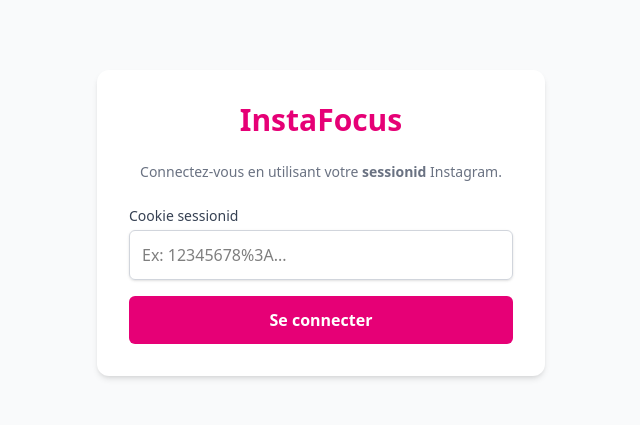
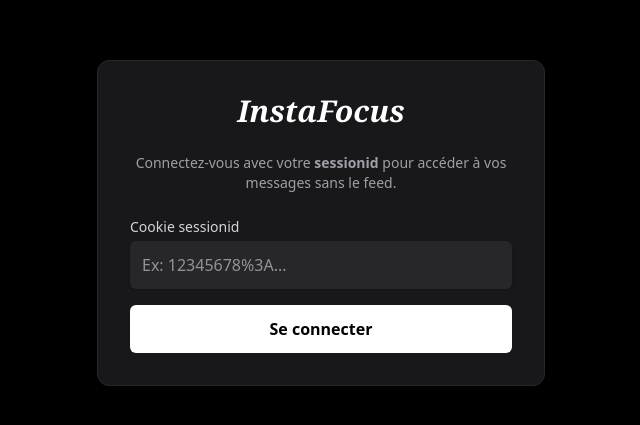
Before and after one commit to Haitamuu/anti-scroll, a Next.js app: page / in a window 1280 px wide. Shown: the part 177-602 px from the top of the page, without its empty margins (319-959 px from the left). Built offline with nearby package versions, Linux system fonts and the light colour scheme.

Commit message:
Dark mode + headers Sec-Fetch

```diff
--- a/src/app/api/messages/route.ts
+++ b/src/app/api/messages/route.ts
@@ -7,7 +7,6 @@
     return NextResponse.json({ error: 'Session ID is required' }, { status: 401 });
   }
 
-  // Astuce : un faux csrftoken fonctionne souvent si on le met à la fois dans le cookie et le header
   const dummyCsrf = 'dummy_csrf_token_12345';
 
   try {
@@ -18,20 +17,23 @@
         'X-ASBD-ID': '129477',
         'X-CSRFToken': dummyCsrf,
         'X-Requested-With': 'XMLHttpRequest',
+        'Origin': 'https://www.instagram.com',
+        'Referer': 'https://www.instagram.com/direct/inbox/',
+        'Sec-Fetch-Dest': 'empty',
+        'Sec-Fetch-Mode': 'cors',
+        'Sec-Fetch-Site': 'same-origin',
         'Cookie': `sessionid=${sessionId}; csrftoken=${dummyCsrf}`
       }
     });
 
     if (!response.ok) {
       const text = await response.text();
-      console.error("Erreur IG:", response.status, text);
       return NextResponse.json({ error: `Erreur IG ${response.status}`, details: text }, { status: response.status });
     }
 
     const data = await response.json();
     return NextResponse.json(data);
   } catch (error: any) {
-    console.error("Erreur Interne:", error);
     return NextResponse.json({ error: 'Internal server error', details: error.message }, { status: 500 });
   }
 }
--- a/src/app/api/stories/route.ts
+++ b/src/app/api/stories/route.ts
@@ -17,6 +17,11 @@
         'X-ASBD-ID': '129477',
         'X-CSRFToken': dummyCsrf,
         'X-Requested-With': 'XMLHttpRequest',
+        'Origin': 'https://www.instagram.com',
+        'Referer': 'https://www.instagram.com/',
+        'Sec-Fetch-Dest': 'empty',
+        'Sec-Fetch-Mode': 'cors',
+        'Sec-Fetch-Site': 'same-origin',
         'Cookie': `sessionid=${sessionId}; csrftoken=${dummyCsrf}`
       }
     });
--- a/src/app/globals.css
+++ b/src/app/globals.css
@@ -1,5 +1,6 @@
 @import "tailwindcss";
 
 body {
-  background-color: #f9fafb;
+  background-color: #000000;
+  color: #ffffff;
 }
--- a/src/app/page.tsx
+++ b/src/app/page.tsx
@@ -82,25 +82,25 @@
 
   if (!isLogged) {
     return (
-      <div className="min-h-screen flex items-center justify-center bg-gray-50 p-4">
-        <div className="bg-white p-8 rounded-xl shadow-md w-full max-w-md">
-          <h1 className="text-3xl font-bold text-center text-pink-600 mb-6">InstaFocus</h1>
-          <p className="text-gray-500 mb-6 text-sm text-center">
-            Connectez-vous en utilisant votre <b>sessionid</b> Instagram.
+      <div className="min-h-screen flex items-center justify-center bg-black p-4 text-white">
+        <div className="bg-zinc-900 border border-zinc-800 p-8 rounded-xl shadow-lg w-full max-w-md">
+          <h1 className="text-3xl font-bold text-center text-white mb-6 font-serif italic">InstaFocus</h1>
+          <p className="text-zinc-400 mb-6 text-sm text-center">
+            Connectez-vous avec votre <b>sessionid</b> pour accéder à vos messages sans le feed.
           </p>
           <form onSubmit={handleLogin} className="space-y-4">
             <div>
-              <label className="block text-sm font-medium text-gray-700">Cookie sessionid</label>
+              <label className="block text-sm font-medium text-zinc-300">Cookie sessionid</label>
               <input
                 type="password"
                 value={sessionId}
                 onChange={(e) => setSessionId(e.target.value)}
-                className="mt-1 block w-full rounded-md border-gray-300 shadow-sm p-3 border focus:border-pink-500 focus:ring-pink-500"
+                className="mt-1 block w-full rounded-md bg-zinc-800 border-zinc-700 text-white shadow-sm p-3 focus:border-white focus:ring-white"
                 placeholder="Ex: 12345678%3A..."
                 required
               />
             </div>
-            <button type="submit" className="w-full bg-pink-600 text-white p-3 rounded-md font-semibold hover:bg-pink-700">
+            <button type="submit" className="w-full bg-white text-black p-3 rounded-md font-bold hover:bg-gray-200 transition-colors">
               Se connecter
             </button>
           </form>
@@ -110,27 +110,27 @@
   }
 
   return (
-    <div className="flex flex-col h-screen bg-gray-50 text-gray-900">
-      <header className="bg-white border-b border-gray-200 p-4 flex justify-between items-center sticky top-0 z-10">
-        <h1 className="text-xl font-bold text-pink-600">InstaFocus</h1>
-        <button onClick={handleLogout} className="text-sm text-gray-500 hover:text-gray-800">
+    <div className="flex flex-col h-screen bg-black text-white">
+      <header className="bg-black border-b border-zinc-800 p-4 flex justify-between items-center sticky top-0 z-10">
+        <h1 className="text-xl font-bold text-white font-serif italic">InstaFocus</h1>
+        <button onClick={handleLogout} className="text-sm text-zinc-400 hover:text-white transition-colors">
           Déconnexion
         </button>
       </header>
 
-      <div className="flex bg-white border-b border-gray-200">
+      <div className="flex bg-black border-b border-zinc-800">
         <button
           onClick={() => setActiveTab("messages")}
-          className={`flex-1 py-3 text-center font-medium text-sm transition-colors ${
-            activeTab === "messages" ? "border-b-2 border-pink-600 text-pink-600" : "text-gray-500"
+          className={`flex-1 py-3 text-center font-semibold text-sm transition-colors ${
+            activeTab === "messages" ? "border-b-2 border-white text-white" : "text-zinc-500"
           }`}
         >
           Messages
         </button>
         <button
           onClick={() => setActiveTab("stories")}
-          className={`flex-1 py-3 text-center font-medium text-sm transition-colors ${
-            activeTab === "stories" ? "border-b-2 border-pink-600 text-pink-600" : "text-gray-500"
+          className={`flex-1 py-3 text-center font-semibold text-sm transition-colors ${
+            activeTab === "stories" ? "border-b-2 border-white text-white" : "text-zinc-500"
           }`}
         >
           Stories
@@ -138,9 +138,9 @@
       </div>
 
       <main className="flex-1 overflow-y-auto p-4">
-        {loading && <p className="text-center text-gray-500 mt-4">Chargement...</p>}
+        {loading && <p className="text-center text-zinc-500 mt-4">Chargement...</p>}
         {error && (
-          <div className="bg-red-50 text-red-600 p-4 rounded-md mt-4 text-xs font-mono break-all whitespace-pre-wrap">
+          <div className="bg-red-900/50 border border-red-800 text-red-200 p-4 rounded-md mt-4 text-xs font-mono break-all whitespace-pre-wrap">
             {error}
           </div>
         )}
@@ -148,18 +148,18 @@
         {activeTab === "messages" && messages?.inbox?.threads && (
           <div className="space-y-4">
             {messages.inbox.threads.map((thread: any) => (
-              <div key={thread.thread_id} className="flex items-center p-3 bg-white rounded-lg shadow-sm">
+              <div key={thread.thread_id} className="flex items-center p-3 bg-zinc-900 rounded-lg hover:bg-zinc-800 transition-colors cursor-pointer">
                 <img
                   src={thread.users[0]?.profile_pic_url || "/default-avatar.png"}
                   alt="avatar"
-                  className="w-12 h-12 rounded-full mr-4 bg-gray-200"
+                  className="w-14 h-14 rounded-full mr-4 bg-zinc-800 border border-zinc-700"
                   referrerPolicy="no-referrer"
                 />
                 <div className="flex-1 overflow-hidden">
-                  <h3 className="font-semibold text-gray-900 truncate">
+                  <h3 className="font-semibold text-white truncate">
                     {thread.thread_title || thread.users[0]?.username}
                   </h3>
-                  <p className="text-sm text-gray-500 truncate">
+                  <p className="text-sm text-zinc-400 truncate mt-1">
                     {thread.last_permanent_item?.text || "Nouveau message"}
                   </p>
                 </div>
@@ -169,18 +169,18 @@
         )}
 
         {activeTab === "stories" && stories?.tray && (
-          <div className="grid grid-cols-3 sm:grid-cols-4 md:grid-cols-5 gap-4">
+          <div className="grid grid-cols-4 sm:grid-cols-5 md:grid-cols-6 gap-4">
             {stories.tray.map((story: any) => (
-              <div key={story.id} className="flex flex-col items-center">
-                <div className="w-16 h-16 rounded-full p-[2px] bg-gradient-to-tr from-yellow-400 to-pink-600 mb-1">
+              <div key={story.id} className="flex flex-col items-center cursor-pointer">
+                <div className="w-16 h-16 rounded-full p-[2px] bg-gradient-to-tr from-yellow-500 via-red-500 to-fuchsia-600 mb-1">
                   <img
                     src={story.user?.profile_pic_url || "/default-avatar.png"}
                     alt="avatar"
-                    className="w-full h-full rounded-full border-2 border-white object-cover bg-white"
+                    className="w-full h-full rounded-full border-2 border-black object-cover bg-zinc-800"
                     referrerPolicy="no-referrer"
                   />
                 </div>
-                <span className="text-xs text-gray-700 truncate w-full text-center">
+                <span className="text-xs text-zinc-300 truncate w-full text-center mt-1">
                   {story.user?.username}
                 </span>
               </div>
```
